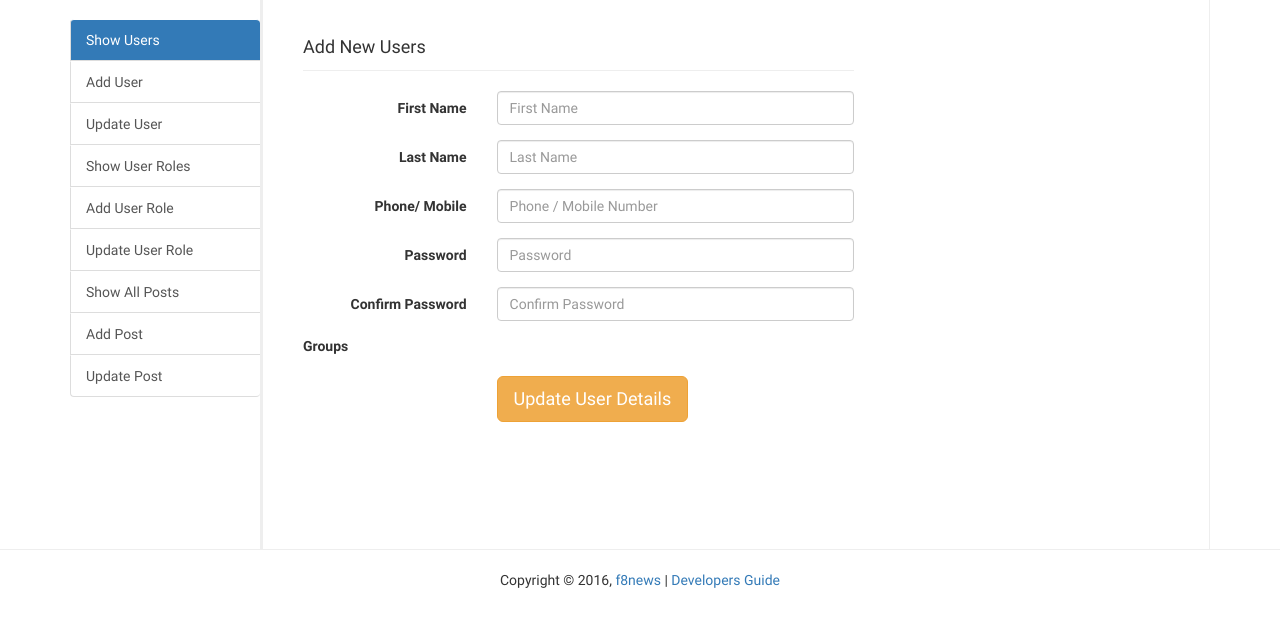
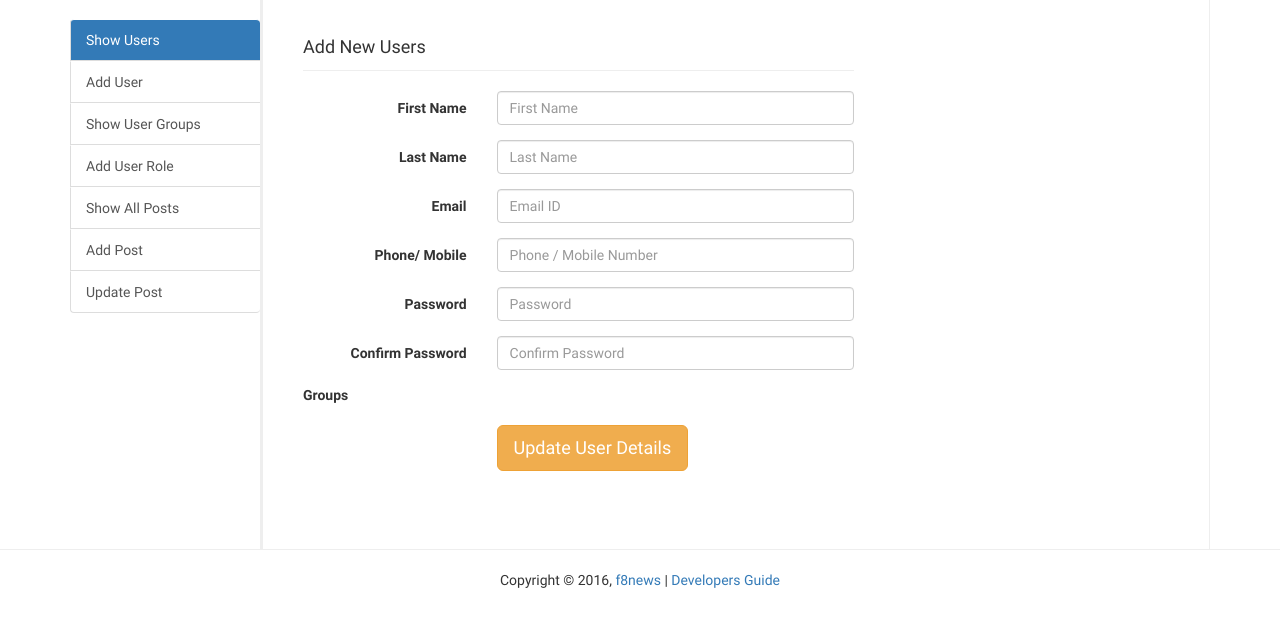
Before and after one commit to akinza/a6news-app, a CodeIgniter app: the page made by application/views/auth/edit_user.php in a window 1280 px wide. Shown: the part 51-678 px from the top of the page. Run offline with CodeIgniter, Linux system fonts and the light colour scheme; data comes from the database, SQL or seed files in the repository; data that the repository does not hold is empty; some libraries are stand-ins or nearby versions.

Commit message:
change various views

```diff
--- a/application/views/admin/sidebar_menu.php
+++ b/application/views/admin/sidebar_menu.php
@@ -1,11 +1,11 @@
 <div class="f8-sec-admin-menus">
   <div class="list-group f8-menu">
     <a class="list-group-item active" href="<?php echo base_url('admin/users/list');?>">Show Users</a>
-    <a class="list-group-item" href="<?php echo base_url('admin/users/add');?>">Add User</a>
-    <a class="list-group-item" href="<?php echo base_url('admin/users/update');?>">Update User</a>
-    <a class="list-group-item" href="<?php echo base_url('admin/roles/list');?>">Show User Roles</a>
+    <a class="list-group-item" href="<?php echo base_url('auth/create_user');?>">Add User</a>
+
+    <a class="list-group-item" href="<?php echo base_url('admin/roles/list');?>">Show User Groups</a>
     <a class="list-group-item" href="<?php echo base_url('admin/roles/add');?>">Add User Role</a>
-    <a class="list-group-item" href="<?php echo base_url('admin/roles/update');?>">Update User Role</a>
+
     <a class="list-group-item" href="<?php echo base_url('admin/posts/list');?>">Show All Posts</a>
     <a class="list-group-item" href="<?php echo base_url('admin/posts/add');?>">Add Post</a>
     <a class="list-group-item" href="<?php echo base_url('admin/posts/update');?>">Update Post</a>
--- a/application/views/auth/edit_user.php
+++ b/application/views/auth/edit_user.php
@@ -38,7 +38,15 @@
                   ?>
                 </div>
               </div>
-
+              <div class="form-group">
+                <label for="input-email" class="col-sm-4 control-label">Email</label>
+                <div class="col-sm-8">
+                  <?php
+                  $attribs_email  = array('type'=> "email", 'class' => "form-control", 'id' => "input-email", 'placeholder' => "Email ID");
+                  echo form_input($email, '', $attribs_email);
+                  ?>
+                </div>
+              </div>
               <div class="form-group">
                 <label for="input-phone" class="col-sm-4 control-label">Phone/ Mobile</label>
                 <div class="col-sm-8">
--- a/application/views/auth/index.php
+++ b/application/views/auth/index.php
@@ -49,7 +49,7 @@
 						</tbody>
 					</table>
 					<hr>
-					<p><?php echo anchor('auth/create_user', lang('index_create_user_link'))?> | <?php echo anchor('auth/create_group', lang('index_create_group_link'))?></p>
+					<p><?php echo anchor(base_url('auth/create_user'), lang('index_create_user_link'))?> | <?php echo anchor(base_url('auth/create_group'), lang('index_create_group_link'))?></p>
 				</div>
 			</section>
 		</div>
--- a/application/views/include/header.php
+++ b/application/views/include/header.php
@@ -41,7 +41,7 @@
               <li><a href="<?php echo base_url("admin"); ?>">Admin Console</a></li>
               <li class="dropdown">
                 <a href="#" class="dropdown-toggle" data-toggle="dropdown" role="button"
-                aria-haspopup="true" aria-expanded="false"><?php echo $this->ion_auth->user()->row()->email ;?> <span class="caret"></span></a>
+                aria-haspopup="true" aria-expanded="false"><?php echo $this->ion_auth->user()->row()->first_name." (".$this->ion_auth->user()->row()->email.")" ;?> <span class="caret"></span></a>
                 <ul class="dropdown-menu">
                   <li><a href="<?php echo base_url("/"); ?>">Profile</a></li>
                   <li><a href="<?php echo base_url("/auth/change_password"); ?>">Change Password</a></li>
```
Also changed, not shown: application/controllers/Auth.php (+5 -5 lines).
